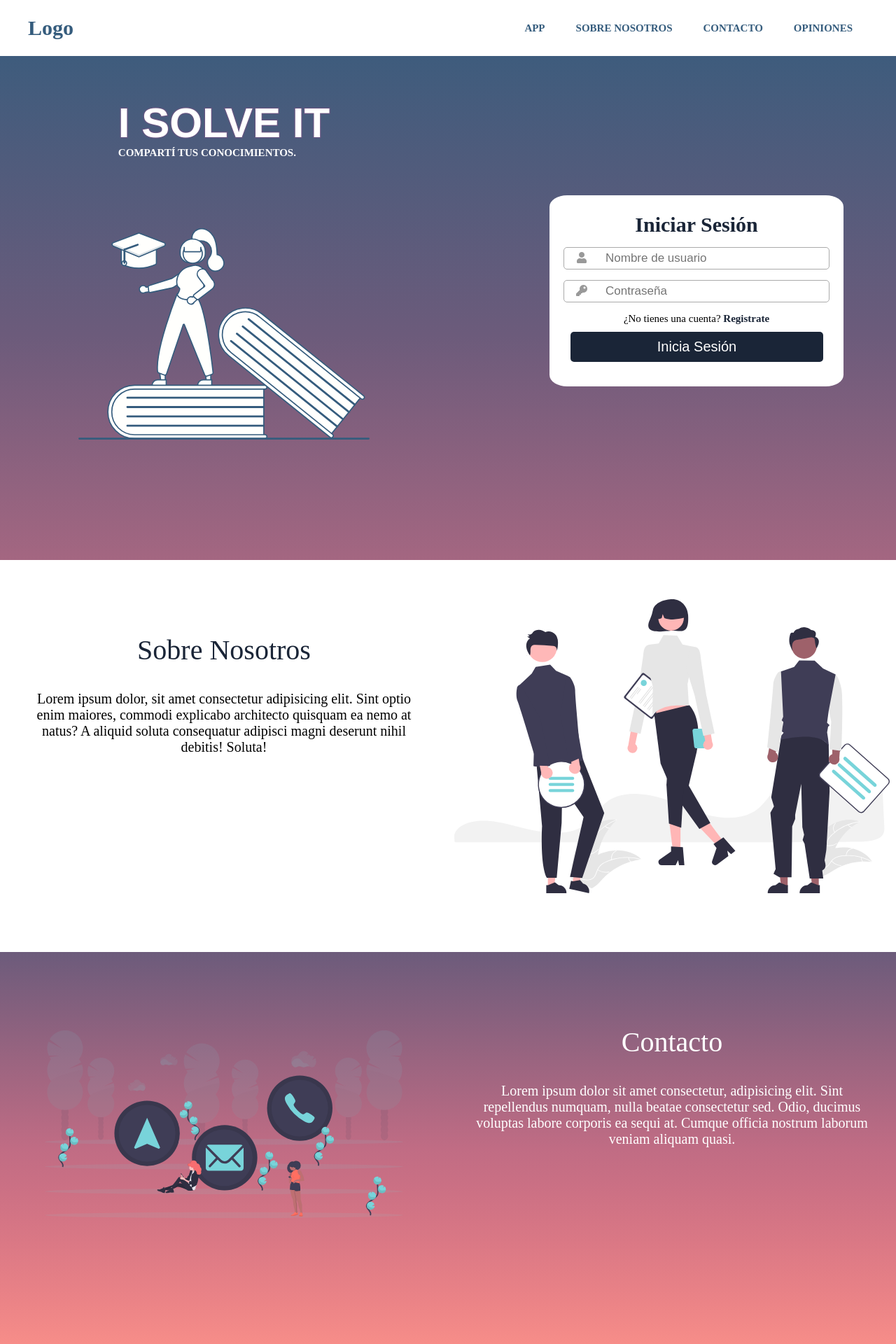
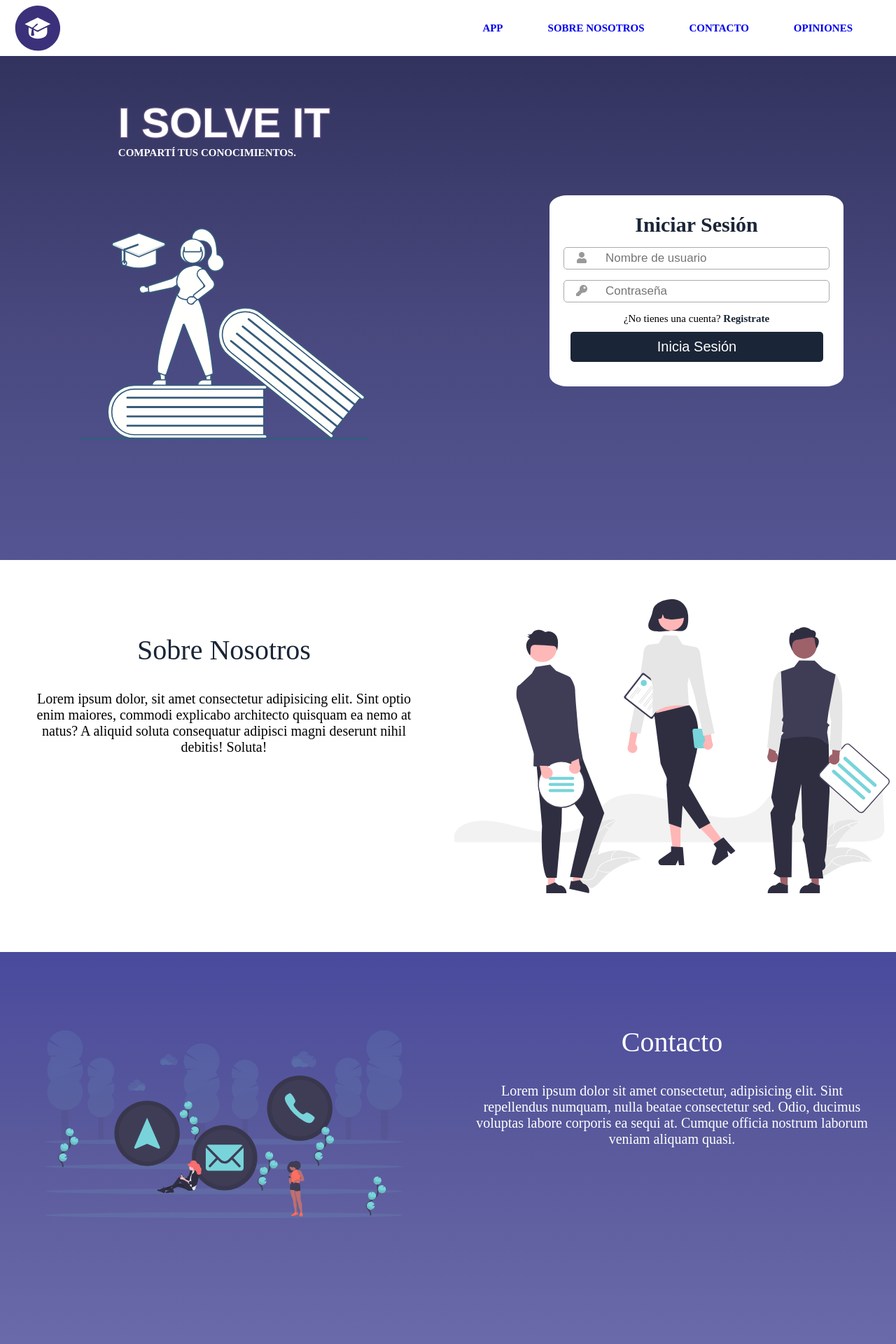
Before and after one commit to Nasher3296/ISolveIt, a PHP site: page / in a window 1280 px wide. Shown: the whole page at 70% size. Run offline with PHP 8.4, Linux system fonts and the light colour scheme; some libraries are stand-ins or nearby versions.

Commit message:
logo fachero

```diff
--- a/PagInicio/style.css
+++ b/PagInicio/style.css
@@ -11,7 +11,7 @@ html{
 body{
   background:#3d1a7ddf;
   font-family: "corbel";
-  background-image: linear-gradient(to bottom, #355c7d, #6c5b7b, #C06c84, #f67280, #f8b195);
+  background-image: linear-gradient(to bottom, #2e2e57, #494980, #5a5a9c, #6a6aaa, #8989c3);
 }
 
 /* .login::after{
@@ -57,7 +57,7 @@ grid-template:
 .contacto{
   position: relative;
 grid-area: contacto;
-background-image: linear-gradient(to bottom, #6c5b7b, #C06c84, #f6727f91);
+background-image: linear-gradient(to bottom, #4a4a9e,  #5a5a9c, #6a6aaa);
 display: grid;
     grid-template:
       "ilustracion3     cont_contacto" 100% /
@@ -199,8 +199,10 @@ justify-content: space-between;
 }
 
 .nav-link{
-color:#355c7d;
-text-decoration: none;
+  width: 70px;
+  height: 79px;
+  text-decoration: none;
+  margin-left: 20px;
 }
 
 .logo
@@ -236,7 +238,7 @@ border-radius: 20px;
 
 .menu-nav-link:hover
 {
-  background-color:#355c7d;
+  background-color:#2f1f8a;
   color: white;
   transition: 0.5s;
   box-shadow: 0px 10px 10px -6px rgb(185, 185, 185)
--- a/index.html
+++ b/index.html
@@ -43,7 +43,7 @@
     <header class="header">
         <!--barra de navegacion-->
         <nav class="nav">
-            <a href="#" class="logo nav-link">Logo</a>
+            <img src="PagInicio/Recursos/ilustraciones/logo.svg" class="nav-link">
             <ul class="menu-nav">
             <li class="menu-nav-item">
                 <a href="#App" class="menu-nav-link nav-link">App</a>
```
Also changed, not shown: PagInicio/Recursos/ilustraciones/logo.svg (added).
